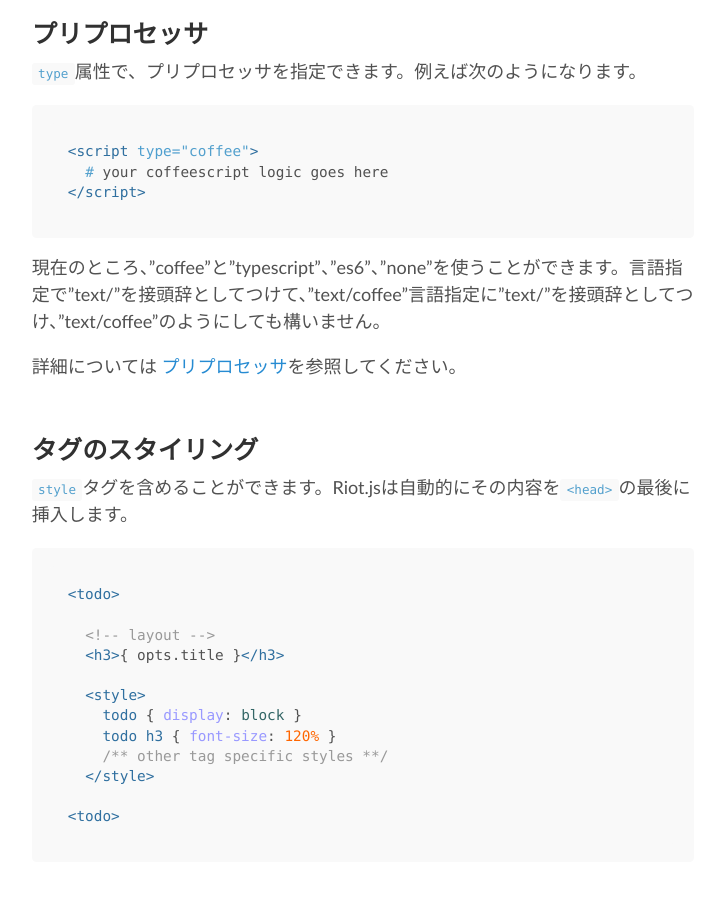
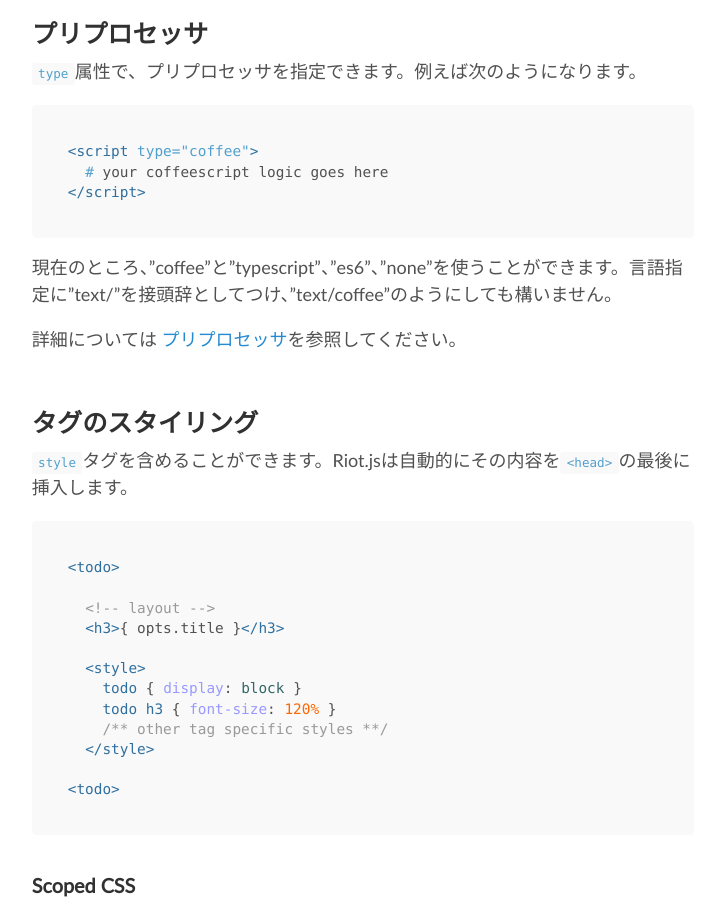
Before and after one commit to riot/riot.github.io, a Jekyll site: the page built from ja/guide/index.md, in a window 1280 px wide and 900 px high, scrolled down 3498 px. Shown: the whole window, without its empty margins (277-1000 px from the left). Built offline with Jekyll 4.4.1, drawn with Linux system fonts in a browser that asks for light colours; nearby versions of some CDN libraries; Markdown is read by kramdown in place of the engine named in the settings.

Commit message:
Fix typo in ja/guide

`````diff
--- a/ja/guide/index.md
+++ b/ja/guide/index.md
@@ -124,7 +124,7 @@ Riotのタグは、レイアウト(HTML)とロジック(JavaScript)の組み合
 </script>
 ````
 
-現在のところ、"coffee"と"typescript"、"es6"、"none"を使うことができます。言語指定で"text/"を接頭辞としてつけて、"text/coffee"言語指定に"text/"を接頭辞としてつけ、"text/coffee"のようにしても構いません。
+現在のところ、"coffee"と"typescript"、"es6"、"none"を使うことができます。言語指定に"text/"を接頭辞としてつけ、"text/coffee"のようにしても構いません。
 
 詳細については [プリプロセッサ](/ja/guide/#プリプロセッサ)を参照してください。
 
`````
